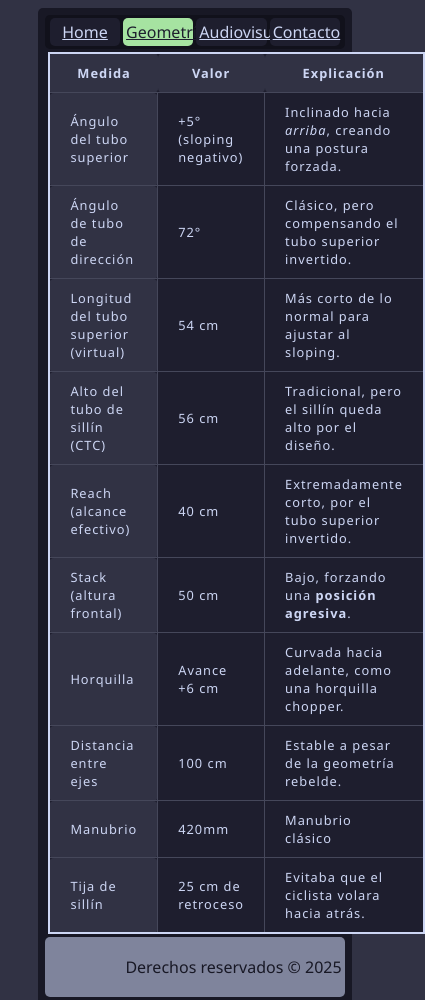
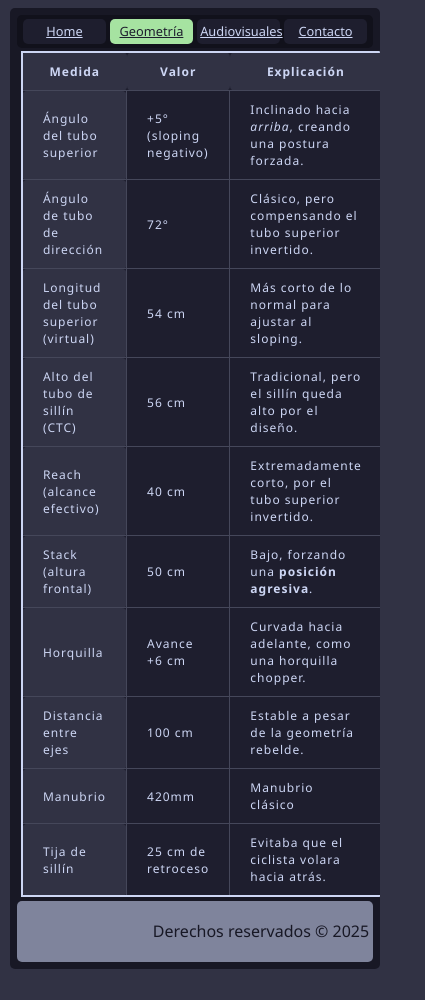
Before and after one commit to TheSmallTeaBoi/May18, a plain HTML site: page preferencias.html in a window 390 px wide. Shown: the top 1000 px of the page, 425 px wide, since content can reach past the window. After the commit the page ends 977 px from the top, so only its background shows below. Drawn offline with Linux system fonts and the light colour scheme.

Commit message:
Fix (add) some mobile compatibility

```diff
--- a/style.css
+++ b/style.css
@@ -12,6 +12,19 @@
   }
 }
 
+@media screen and (max-width: 500px) {
+  .page {
+    width: 95%;
+  }
+  nav {
+    color: #1e1e2e;
+    background-color: #11111b;
+    text-align: center;
+    display: flex;
+    justify-content: space-between;
+  }
+}
+
 .oswald-font {
   font-family: "Oswald", sans-serif;
   font-optical-sizing: auto;
@@ -22,12 +35,11 @@
   font-family: "Noto Sans", sans-serif;
   font-optical-sizing: auto;
   font-style: normal;
-  font-variation-settings: "wdth" 100;
 }
 
 * {
   font-family: "Noto Sans", serif;
-  font-size: 12px/1.5;
+  font-size: 1rem;
   border-radius: 5px;
 }
 
@@ -40,9 +52,15 @@ h6 {
   font-family: "Oswald", sans-serif;
 }
 
+h1 {
+  text-align: center;
+  font-size: 2rem;
+}
+
 body {
   color: #cdd6f4;
   background-color: #313244;
+  font-size: 100%;
 }
 
 nav {
@@ -52,14 +70,18 @@ nav {
   text-align: center;
   display: flex;
   justify-content: space-between;
+  white-space: nowrap;
+  overflow: auto;
 }
 
 nav a {
+  font-size: 80%;
   width: 22%;
   padding: 1%;
   margin: auto;
   background: #1e1e2e;
   color: #cdd6f4;
+  white-space: nowrap;
   transition: background-color 0.4s;
 }
 
@@ -110,20 +132,26 @@ footer {
 /* Tablas */
 
 table {
+  max-width: 100%;
   border-collapse: collapse;
   border: 2px solid #cdd6f4;
   letter-spacing: 1px;
-  font-size: 0.8rem;
   background-color: #1e1e2e;
 }
 
 .table {
   padding: 1%;
+  width: 100%;
+  white-space: wrap;
+  overflow: auto;
 }
 
 .table td,
-.table th {
+.table th,
+.table em,
+.table strong {
   cursor: default;
+  font-size: 0.75rem;
 }
 
 td {
@@ -241,3 +269,11 @@ div.contenedor-formulario {
   background-color: #11111b;
   padding: 3%;
 }
+
+/* Video */
+.container iframe {
+  max-width: 100%;
+  max-height: 100%;
+  white-space: wrap;
+  overflow: auto;
+}
```
